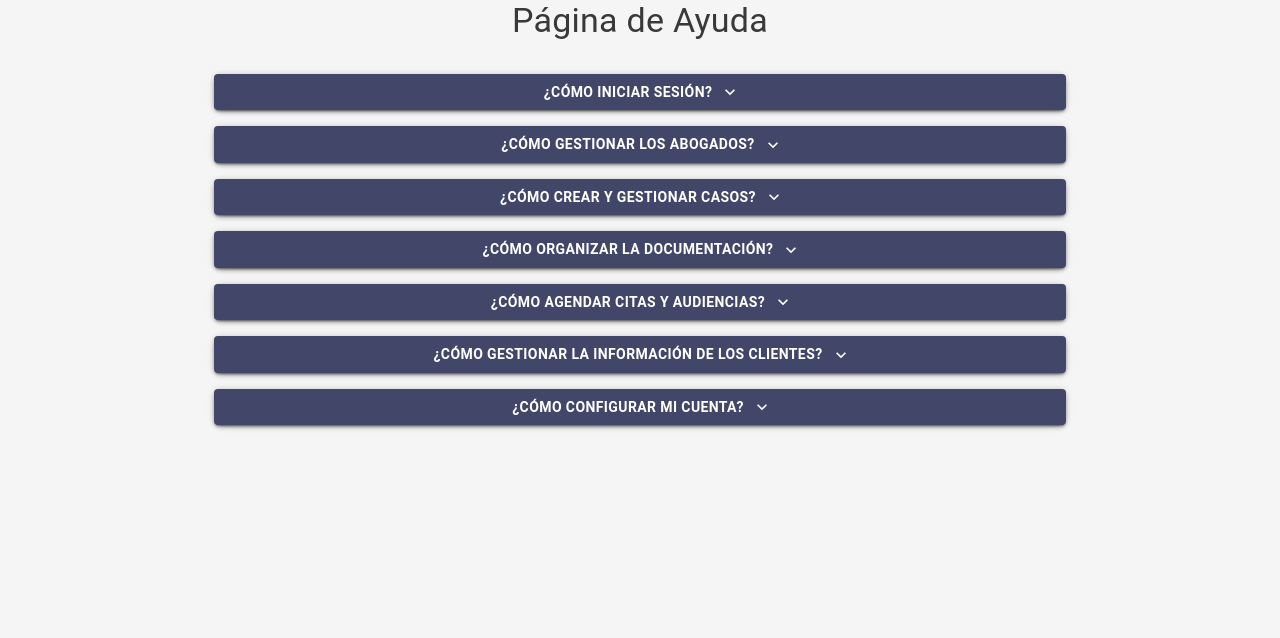
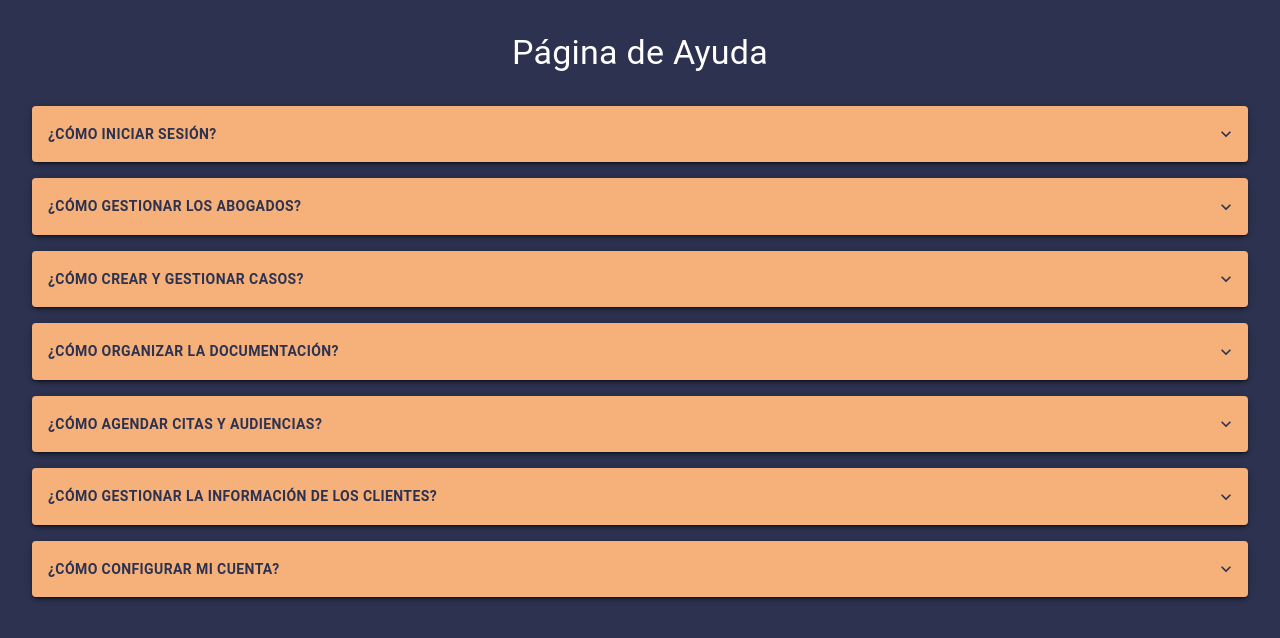
Before and after one commit to No-Country-simulation/s17-09-n-node-react, a React (Vite) app in the folder client/: page /help in a window 1280 px wide. Shown: the top 638 px of the page. Built offline with nearby package versions, Linux system fonts and the light colour scheme.

Commit message:
styles: pagina de ayuda

```diff
--- a/client/src/modules/auth/pages/Help.tsx
+++ b/client/src/modules/auth/pages/Help.tsx
@@ -6,7 +6,6 @@ import {
   Collapse,
   Paper,
   Box,
-
 } from '@mui/material'
 import { ExpandMore, ExpandLess } from '@mui/icons-material'
 
@@ -56,25 +55,46 @@ const HelpPage: React.FC = () => {
   }
 
   return (
-    <Container maxWidth='md'>
-      <Typography variant='h4' gutterBottom align='center'>
+    <Container
+      maxWidth={false}
+      disableGutters
+      sx={{ backgroundColor: '#2D3250', width: '100%', minHeight: '100vh', padding: 4 }}
+    >
+      <Typography variant='h4' gutterBottom align='center' sx={{ color: '#FFFFFF' }}>
         Página de Ayuda
       </Typography>
       <Box my={4}>
         {helpContent.map((item, index) => (
-          <Paper key={index} elevation={3} sx={{ marginBottom: '1rem', borderRadius: '8px' }}>
+          <Paper
+            key={index}
+            elevation={3}
+            sx={{
+              marginBottom: '1rem',
+              borderRadius: '8px',
+              backgroundColor: '#424769'
+            }}
+          >
             <Button
               fullWidth
               variant='contained'
               onClick={() => handleToggle(index)}
               endIcon={openIndex === index ? <ExpandLess /> : <ExpandMore />}
-              sx={{ backgroundColor: '#424769', color: 'white', textAlign: 'left', fontWeight: 'bold' }}
+              sx={{
+                backgroundColor: '#F6B17A',
+                color: '#2D3250',
+                textAlign: 'left',
+                fontWeight: 'bold',
+                justifyContent: 'space-between',
+                padding: 2
+              }}
             >
               {item.question}
             </Button>
             <Collapse in={openIndex === index}>
-              <Box p={2} sx={{ backgroundColor: '#f5f5f5' }}>
-                <Typography variant='body1'>{item.answer}</Typography>
+              <Box p={2} sx={{ backgroundColor: '#7077A1' }}>
+                <Typography variant='body1' sx={{ color: '#FFFFFF' }}>
+                  {item.answer}
+                </Typography>
               </Box>
             </Collapse>
           </Paper>
```
